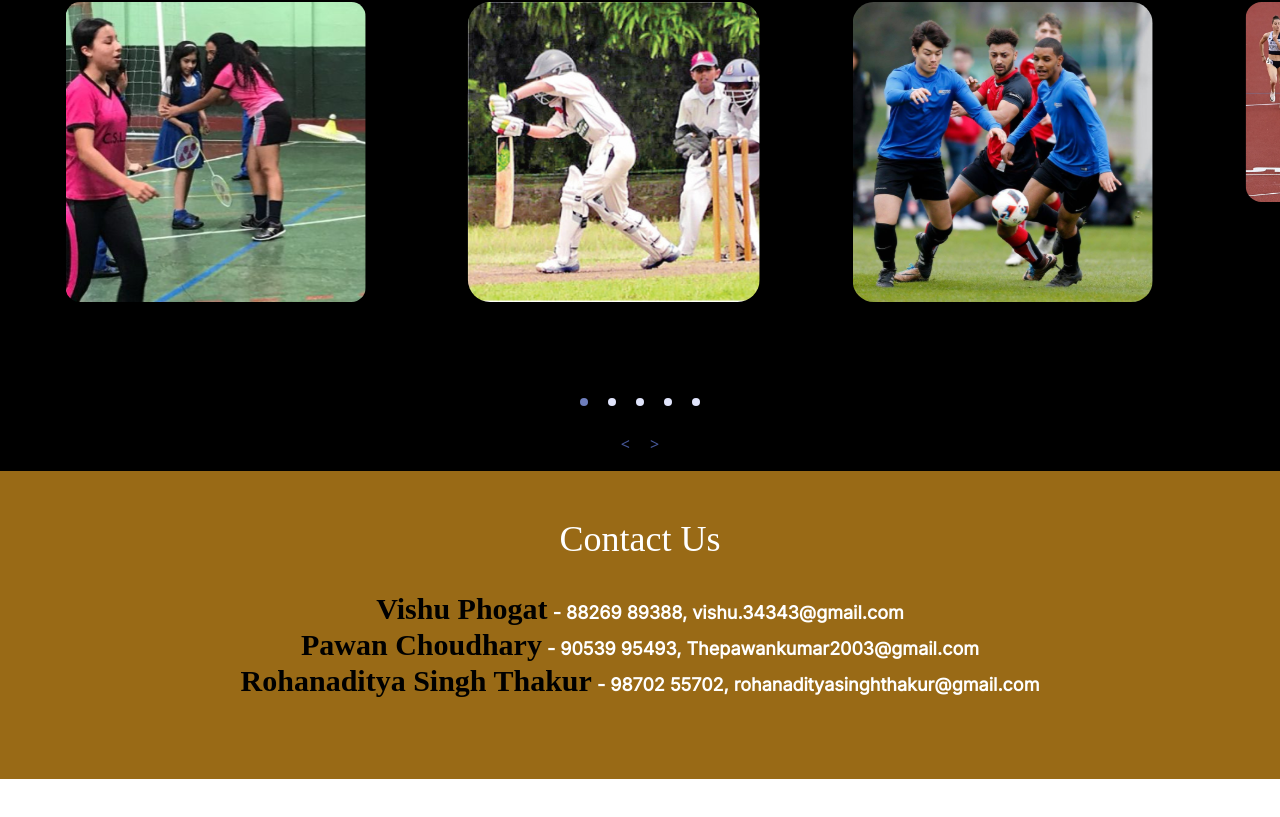
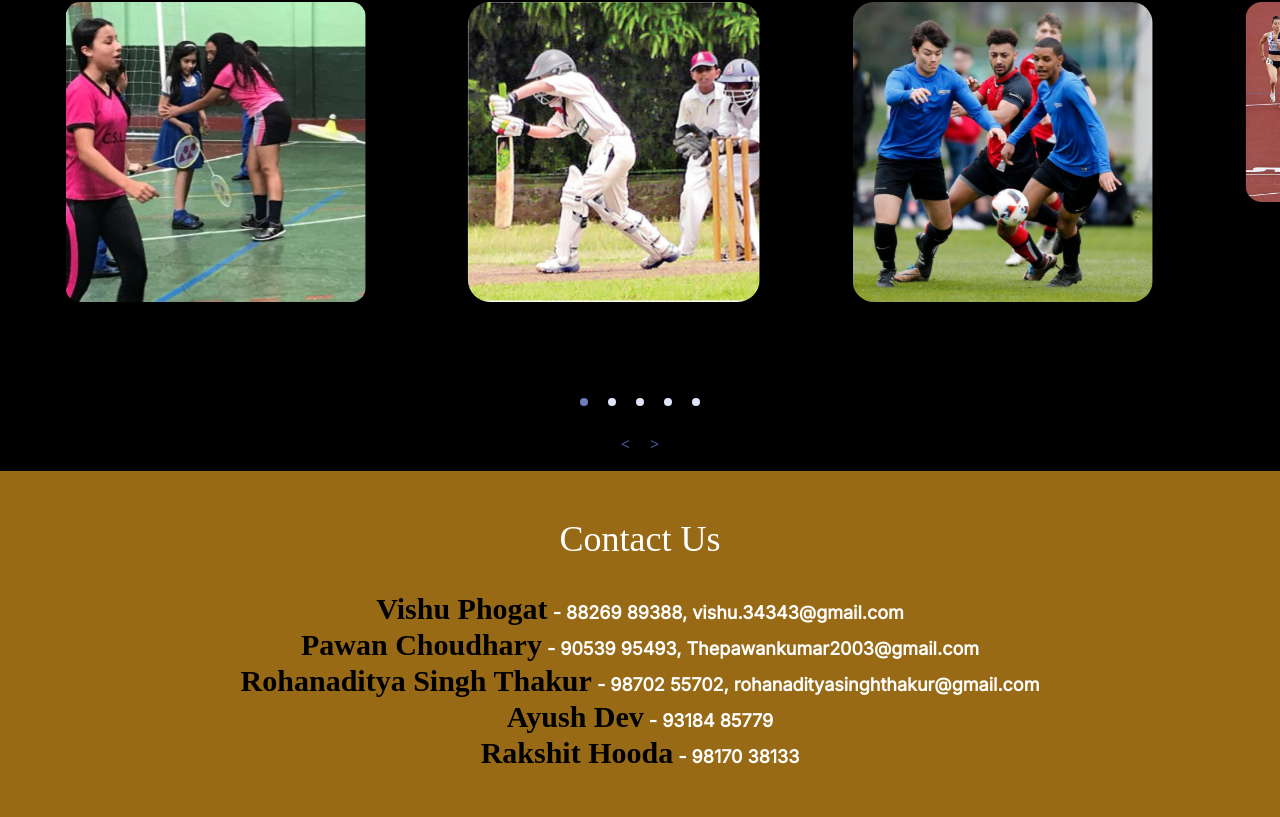
Before and after one commit to GargDivanshu/aahvan-2023, a Next.js app: page / in a window 1280 px wide. Shown: the part 1642-2459 px from the top of the page. Before the commit the page ends 2421 px from the top, so only its background shows below. Built offline with nearby package versions, Linux system fonts and the light colour scheme; a web font is replaced by a local one.

Commit message:
more add

```diff
--- a/pages/contact.js
+++ b/pages/contact.js
@@ -11,6 +11,10 @@ const Contact = () => {
           <span className="my-4 stencil text-3xl text-black ">Pawan Choudhary</span> - 90539 95493, Thepawankumar2003@gmail.com
           <br></br>
           <span className="my-4 stencil text-3xl text-black ">Rohanaditya Singh Thakur</span> - 98702 55702, rohanadityasinghthakur@gmail.com
+          <br></br>
+          <span className="my-4 stencil text-3xl text-black ">Ayush Dev</span> - 93184 85779
+          <br></br>
+          <span className="my-4 stencil text-3xl text-black ">Rakshit Hooda</span> - 98170 38133
         </p>
 
       </div>
```
